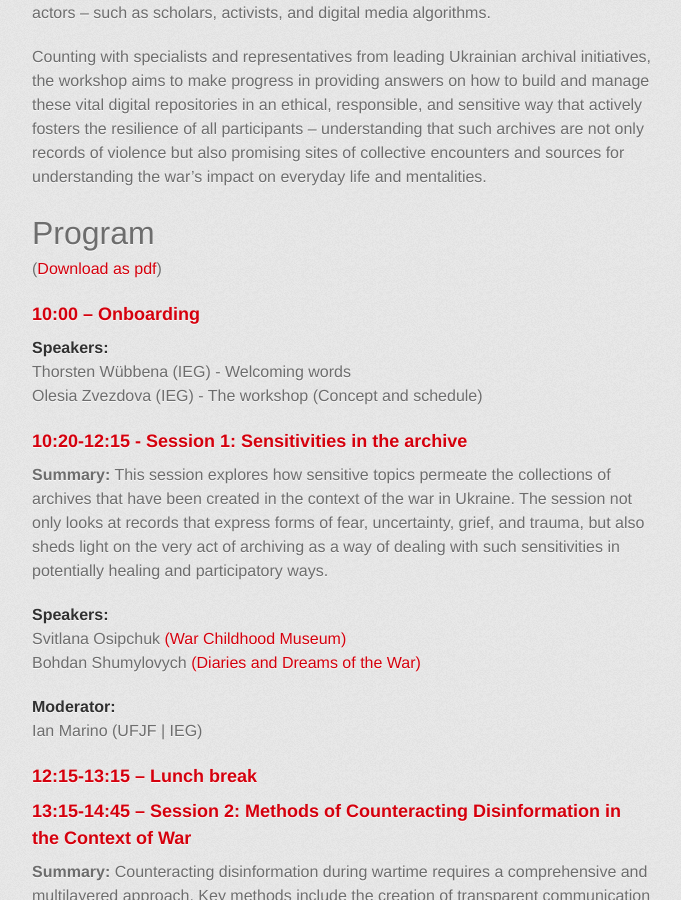
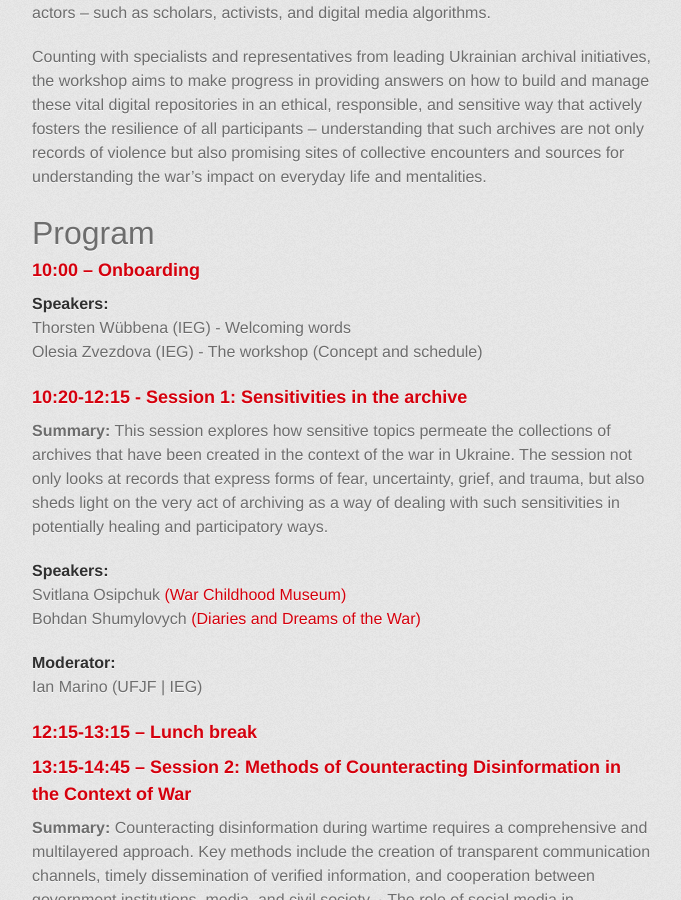
Before and after one commit to ieg-dhr/LivArch-Workshop_II, a Jekyll site: the page built from index.md, in a window 1280 px wide and 900 px high, scrolled down 774 px. Shown: the whole window, without its empty margins (298-979 px from the left). Built offline with Jekyll 4.4.1, drawn with Linux system fonts in a browser that asks for light colours; some web fonts are replaced.

Commit message:
Update index.md

```diff
--- a/index.md
+++ b/index.md
@@ -12,7 +12,7 @@ The second edition of the IEG LivArch Workshop explores this challenge, weighing
 
 Counting with specialists and representatives from leading Ukrainian archival initiatives, the workshop aims to make progress in providing answers on how to build and manage these vital digital repositories in an ethical, responsible, and sensitive way that actively fosters the resilience of all participants – understanding that such archives are not only records of violence but also promising sites of collective encounters and sources for understanding the war’s impact on everyday life and mentalities.
 # Program
-([Download as pdf](Insert link))
+<!-- ([Download as pdf](Insert link)) -->
 
 ### 10:00 – Onboarding
 #### Speakers:
```
